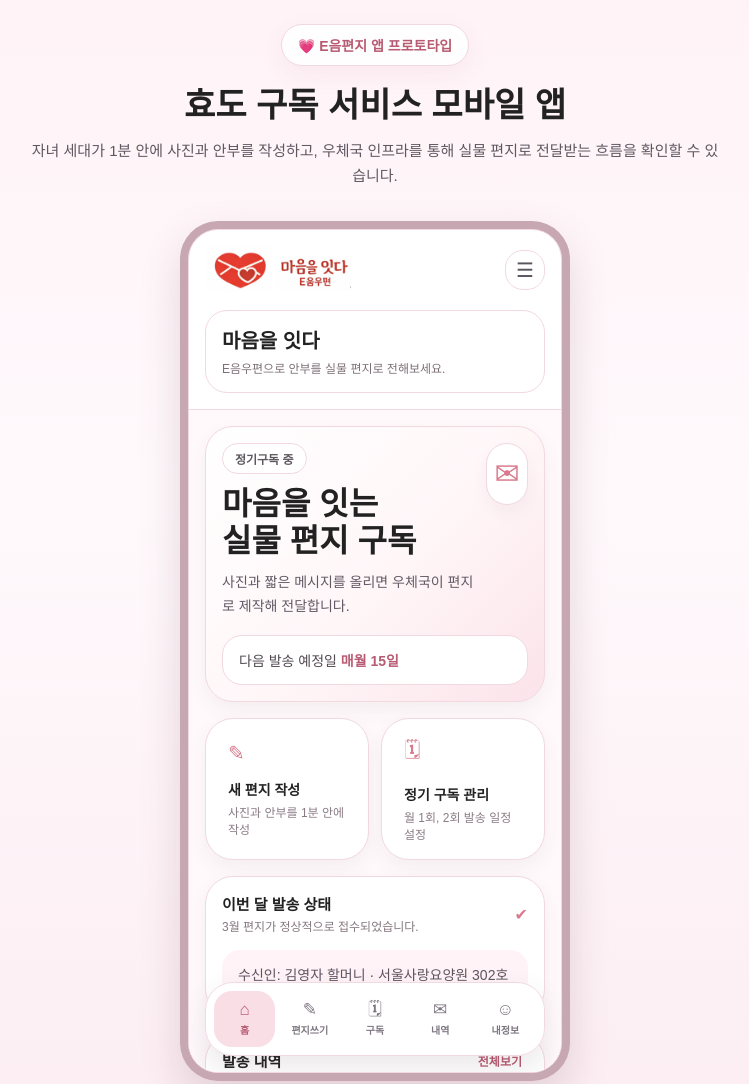
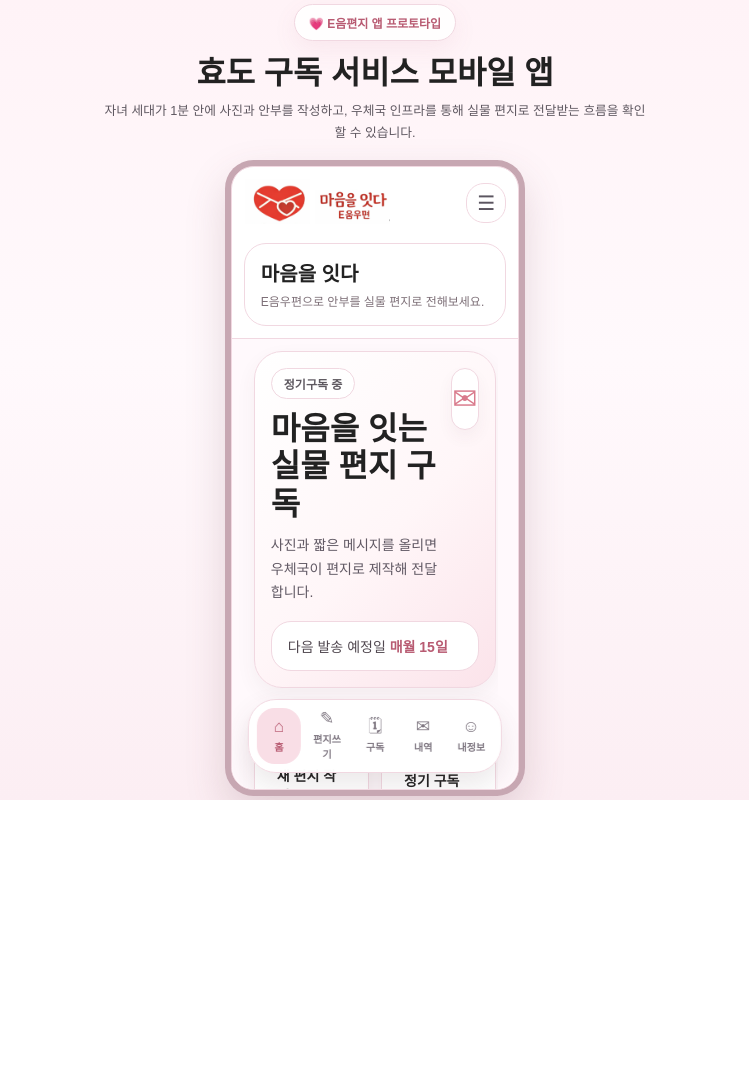
Before and after one commit to HyeyeongPark/Eummail, a plain HTML site: page index.html in a window 1280 px wide. Shown: the top 1084 px of the page, without its empty margins (265-1014 px from the left). After the commit the page ends 800 px from the top, so only its background shows below. Drawn offline with Linux system fonts and the light colour scheme.

Commit message:
Add files via upload

```diff
--- a/style.css
+++ b/style.css
@@ -1,4 +1,9 @@
 :root {
+  --phone-ratio-w: 390;
+  --phone-ratio-h: 844;
+  --app-gutter: clamp(0.875rem, 2vw, 1.5rem);
+  --intro-space: clamp(7.5rem, 16vh, 9.5rem);
+  --nav-safe-space: clamp(7rem, 18vw, 8.75rem);
   --accent: #d97a8c;
   --accent-deep: #b85b72;
   --accent-soft: #f9dee6;
@@ -20,8 +25,20 @@
 
 html,
 body {
+  width: 100%;
+  height: 100%;
   margin: 0;
   padding: 0;
+}
+
+html {
+  font-size: clamp(12px, 0.42vw + 0.42vh, 16px);
+  overflow: hidden;
+}
+
+body {
+  overflow: hidden;
+  overscroll-behavior: none;
   font-family: "Pretendard", "Apple SD Gothic Neo", "Malgun Gothic", sans-serif;
   background: linear-gradient(180deg, #fff3f7 0%, #fff9fc 45%, #fceef3 100%);
   color: var(--text);
@@ -46,50 +63,68 @@ img {
 }
 
 .app-bg {
-  min-height: 100vh;
-  padding: 24px;
+  width: 100%;
+  height: 100dvh;
+  min-height: 100dvh;
+  padding: var(--app-gutter);
+  display: flex;
+  flex-direction: column;
+  justify-content: center;
+  align-items: center;
+  gap: clamp(0.875rem, 2vh, 1.5rem);
+  overflow: hidden;
 }
 
 .app-intro {
-  max-width: 860px;
-  margin: 0 auto 32px;
+  width: min(100%, 62rem);
+  margin: 0;
   text-align: center;
+  display: flex;
+  flex-direction: column;
+  align-items: center;
+  justify-content: center;
+  flex: 0 0 auto;
 }
 
 .intro-badge {
   display: inline-flex;
   align-items: center;
-  gap: 8px;
-  padding: 10px 16px;
+  gap: 0.5rem;
+  padding: 0.75rem 1.125rem;
   border: 1px solid var(--border);
   border-radius: 999px;
   background: rgba(255, 255, 255, 0.9);
   color: var(--accent-deep);
-  font-size: 14px;
+  font-size: clamp(0.9375rem, 0.88rem + 0.18vw, 1rem);
   font-weight: 700;
   box-shadow: 0 8px 24px rgba(184, 91, 114, 0.08);
 }
 
 .app-intro h1 {
-  margin: 18px 0 10px;
-  font-size: 34px;
+  margin: 1rem 0 0.5rem;
+  font-size: clamp(1.85rem, 1.35rem + 1.25vw, 2.65rem);
   line-height: 1.28;
 }
 
 .app-intro p {
   margin: 0 auto;
-  max-width: 700px;
+  max-width: 46rem;
   color: #5f5861;
-  font-size: 15px;
+  font-size: clamp(1rem, 0.94rem + 0.16vw, 1.0625rem);
   line-height: 1.7;
 }
 
 .phone-shell {
-  width: 100%;
-  max-width: 390px;
+  width: min(
+    29rem,
+    calc(100vw - (var(--app-gutter) * 2)),
+    calc((100dvh - var(--intro-space) - (var(--app-gutter) * 2)) * var(--phone-ratio-w) / var(--phone-ratio-h))
+  );
   margin: 0 auto;
-  padding: 8px;
-  border-radius: 38px;
+  align-self: center;
+  flex: 0 0 auto;
+  padding: 0.5rem;
+  border-radius: 2.375rem;
   background: var(--shell);
   box-shadow: var(--shadow);
 }
@@ -99,17 +134,17 @@ img {
   display: flex;
   flex-direction: column;
   width: 100%;
-  height: 844px;
+  aspect-ratio: var(--phone-ratio-w) / var(--phone-ratio-h);
   overflow: hidden;
   border: 1px solid var(--border);
-  border-radius: 30px;
+  border-radius: 1.875rem;
   background: var(--white);
 }
 
 .phone-header {
   flex-shrink: 0;
   border-bottom: 1px solid var(--border);
-  padding: 16px;
+  padding: 1rem;
   /* background: var(--warm); */
 }
 
@@ -161,17 +196,18 @@ img {
   flex: 1 1 auto;
   min-height: 0;
   overflow-y: auto;
-  padding: 16px;
-  padding-bottom: 140px;
+  padding: 1rem;
+  padding-bottom: var(--nav-safe-space);
   background: var(--page);
   -webkit-overflow-scrolling: touch;
   overscroll-behavior: contain;
+  scrollbar-gutter: stable both-edges;
   scrollbar-width: thin;
   scrollbar-color: rgba(214, 186, 196, 0.7) transparent;
 }
 
 .screen-body::-webkit-scrollbar {
-  width: 5px;
+  width: 0.3125rem;
 }
 
 .screen-body::-webkit-scrollbar-track {
@@ -449,13 +485,13 @@ img {
 
 .bottom-nav {
   position: absolute;
-  left: 16px;
-  right: 16px;
+  left: 50%;
   bottom: 16px;
-  z-index: 10;
+  transform: translateX(-50%);
   display: grid;
   grid-template-columns: repeat(5, 1fr);
   gap: 4px;
+  width: calc(100% - 32px);
   padding: 8px;
   border: 1px solid var(--border);
   border-radius: 28px;
@@ -525,14 +561,17 @@ img {
 
 @media (max-width: 640px) {
   .app-bg {
-    padding: 16px;
+    justify-content: center;
   }
 
-  .phone-screen {
-    height: min(844px, calc(100vh - 32px));
+  .phone-shell {
+    width: min(
+      100%,
+      calc((100dvh - var(--intro-space) - (var(--app-gutter) * 2)) * var(--phone-ratio-w) / var(--phone-ratio-h))
+    );
   }
 
   .app-intro h1 {
-    font-size: 28px;
+    font-size: clamp(1.6rem, 1.3rem + 1.2vw, 2rem);
   }
 }
```
